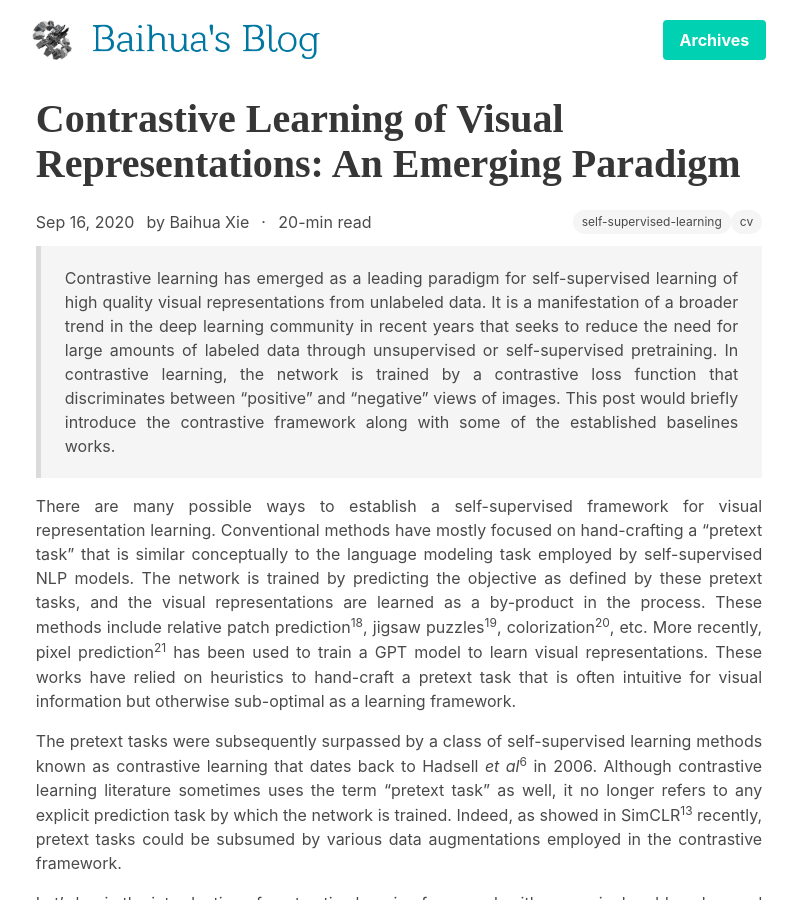
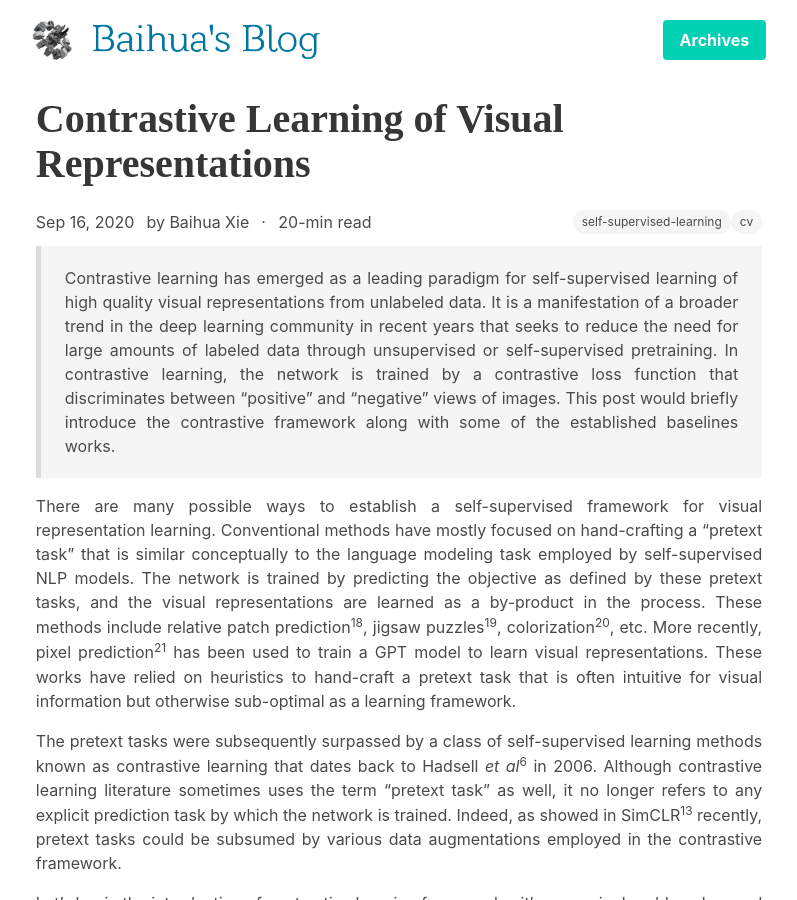
Before and after one commit to baihuaxie/baihuaxie.github.io, a Jekyll site: the page built from _posts/2020-09-16-Contrastive-Learning-of-Visual-Representations.md, in a window 1280 px wide and 900 px high. Shown: the whole window, without its empty margins (241-1038 px from the left). Built offline with Jekyll 4.4.1, drawn with Linux system fonts in a browser that asks for light colours; formulas are drawn with MathJax 3.

Commit message:
09/16: update post #05

```diff
--- a/_posts/2020-09-16-Contrastive-Learning-of-Visual-Representations-An-Emerging-Paradigm.md
+++ b/_posts/2020-09-16-Contrastive-Learning-of-Visual-Representations.md
@@ -1,7 +1,7 @@
 ---
 layout: post
 comments: true
-title: "Contrastive Learning of Visual Representations: An Emerging Paradigm"
+title: Contrastive Learning of Visual Representations
 date: 2020-09-16
 author: Baihua Xie
 tags: self-supervised-learning cv
```
